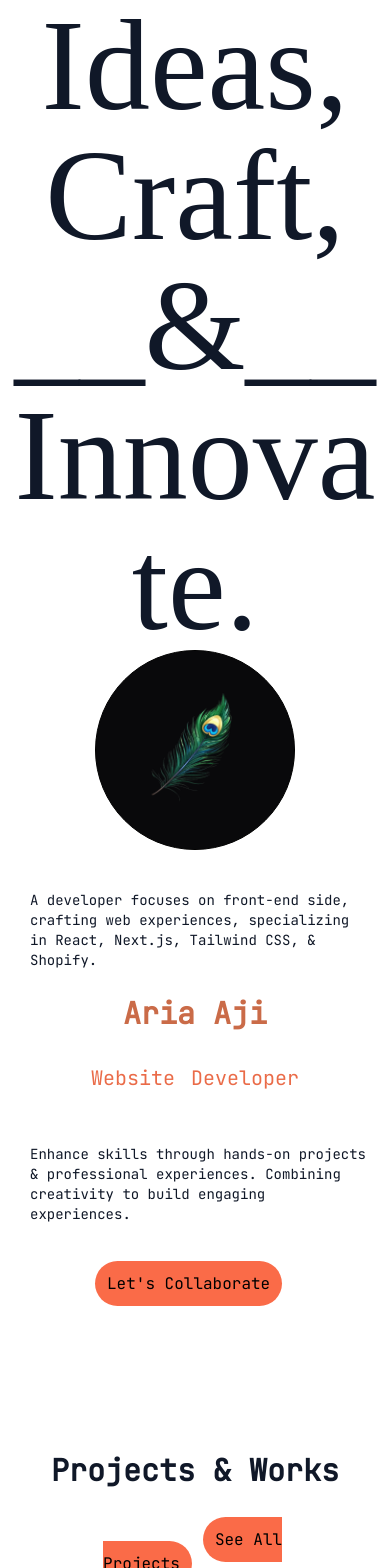
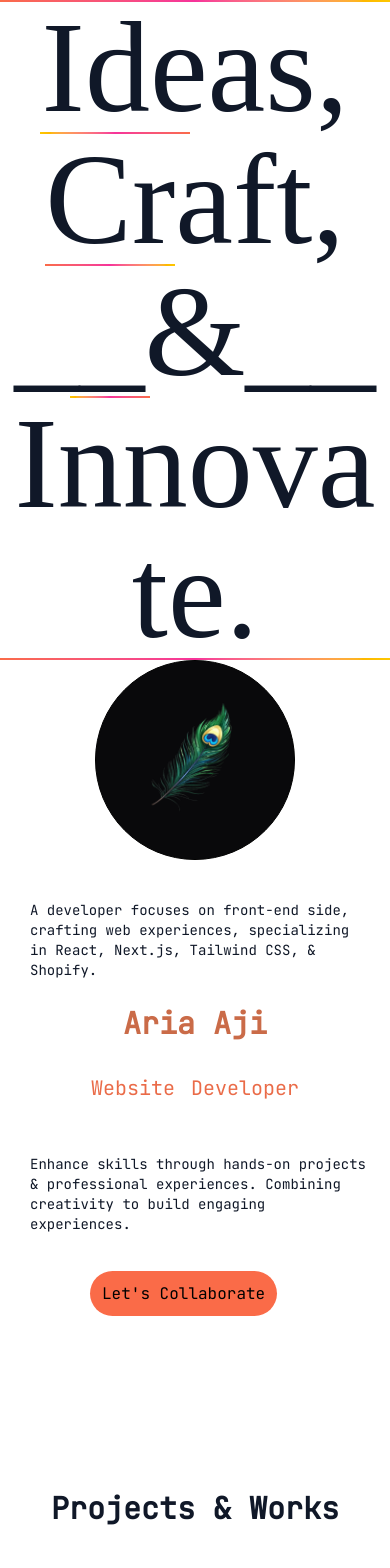
Before and after one commit to ariaajipw/Portfolio, a Next.js app: page / in a window 390 px wide. Shown: the part 260-1828 px from the top of the page. Built offline with nearby package versions, Linux system fonts and the light colour scheme; a web font is replaced by a local one.

Commit message:
textpres-ul

```diff
--- a/app/components/WorkCard/workcard.tsx
+++ b/app/components/WorkCard/workcard.tsx
@@ -153,7 +153,7 @@ const WorkCards: React.FC = () => {
   }, [isMobile, currentIndex]);
 
   return (
-    <div className="container mx-auto px-4 pt-8 w-auto min-h-screen">
+    <div className="container mx-auto px-4 pt-15 md:pt-6 w-auto min-h-screen">
       <h1 className="text-3xl xs:text-4xl sm:text-5xl md:text-6xl lg:text-7xl font-bold text-center mt-1 mb-8 lg:mb-20">Projects & Works</h1>
 
       {/* Desktop View */}
@@ -180,18 +180,6 @@ const WorkCards: React.FC = () => {
       </div>
       ))}
     </div>
-
-     {/* Tombol See All jika ada lebih dari 4 works */}
-        {works.length > 4 && (
-          <div className="text-center mt-10">
-            <Link
-              href="/services"
-              className="button border-black dark:border-black p-3 rounded-full content-center place-self-center w-[130px] text-center bg-[#FA6B48] hover:bg-black dark:hover:bg-white text-black hover:text-[#FA6B48] mx-[95px] sm:mx-[225px] md:mx-[280px] lg:mx-[100px] xl:mx-[227px] 2xl:mx-[280px]"
-            >
-              See All Projects
-            </Link>
-          </div>
-        )}
 
       {/* Mobile/Tablet View - Carousel */}
       <div className="lg:hidden relative overflow-hidden">
@@ -256,6 +244,17 @@ const WorkCards: React.FC = () => {
           ))}
         </div>
       </div>
+      {/* Tombol See All jika ada lebih dari 4 works */}
+        {works.length > 4 && (
+          <div className="text-center mt-10">
+            <Link
+              href="/services"
+              className="button border-black dark:border-black p-3 rounded-full content-center place-self-center w-[130px] text-center bg-[#FA6B48] hover:bg-black dark:hover:bg-white text-black hover:text-[#FA6B48] mx-[80px] sm:mx-[225px] md:mx-[280px] lg:mx-[100px] xl:mx-[227px] 2xl:mx-[280px]"
+            >
+              See All Projects
+            </Link>
+          </div>
+        )}
     </div>
   );
 };
--- a/app/page.tsx
+++ b/app/page.tsx
@@ -26,6 +26,7 @@ export default function Home() {
           // minFontSize={400}
           className='sm:minFontSize-300 md:minFontSize-400 lg:minFontSize-500 text-#000000'
         />
+        <div className="h-0.5 w-full animated-gradient bg-gradient-to-r from-[#FA6B48] via-pink-500 to-yellow-400"></div>
          <TextPressure
           text="Ideas,"
           flex={false}
@@ -40,6 +41,7 @@ export default function Home() {
           // minFontSize={400}
           className='sm:minFontSize-200 md:minFontSize-300 lg:minFontSize-400 text-#000000'
         />
+        <div className="h-0.5 w-[150px] animated-gradient bg-gradient-to-r from-yellow-400 via-pink-500 to-[#FA6B48] ml-[40px]"></div>
            <TextPressure
           text="Craft,"
           flex={false}
@@ -54,6 +56,7 @@ export default function Home() {
           // minFontSize={400}
           className='sm:minFontSize-200 md:minFontSize-300 lg:minFontSize-400 text-#000000'
         />
+        <div className="h-0.5 w-[130px] animated-gradient bg-gradient-to-r from-[#FA6B48] via-pink-500 to-yellow-400 ml-[45px]"></div>
          <TextPressure
           text="__&__"
           flex={false}
@@ -68,6 +71,7 @@ export default function Home() {
           // minFontSize={400}
           className='sm:minFontSize-200 md:minFontSize-300 lg:minFontSize-400 text-#000000'
         />
+        <div className="h-0.5 w-[80px] animated-gradient bg-gradient-to-r from-yellow-400 via-pink-500 to-[#FA6B48] ml-[70px]"></div>
          <TextPressure
           text="Innovate."
           flex={false}
@@ -82,6 +86,7 @@ export default function Home() {
           // minFontSize={400}
           className='sm:minFontSize-200 md:minFontSize-300 lg:minFontSize-400 text-#000000'
         />
+           <div className="h-0.5 w-full animated-gradient bg-gradient-to-r from-[#FA6B48] via-pink-500 to-yellow-400"></div>
         </div>
 
         {/* Desktop */}
@@ -144,7 +149,7 @@ export default function Home() {
             <p className="text-sm lg:text-lg content-center place-self-center px-auto ml-[30px] mr-[20px] mb-12">Enhance skills through hands-on projects & professional experiences. Combining creativity to build engaging experiences.</p>
             <Link
               href="/contact"
-              className="button border-black dark:border-black p-3 rounded-full content-center place-self-center w-[130px] text-center bg-[#FA6B48] hover:bg-black dark:hover:bg-white text-black hover:text-[#FA6B48] mx-[95px] sm:mx-[225px] md:mx-[280px] lg:mx-[100px] xl:mx-[227px] 2xl:mx-[280px]"
+              className="button border-black dark:border-black p-3 rounded-full content-center place-self-center w-[130px] text-center bg-[#FA6B48] hover:bg-black dark:hover:bg-white text-black hover:text-[#FA6B48] mx-[90px] sm:mx-[225px] md:mx-[280px] lg:mx-[100px] xl:mx-[227px] 2xl:mx-[280px]"
             >
               Let's Collaborate
             </Link>
```
